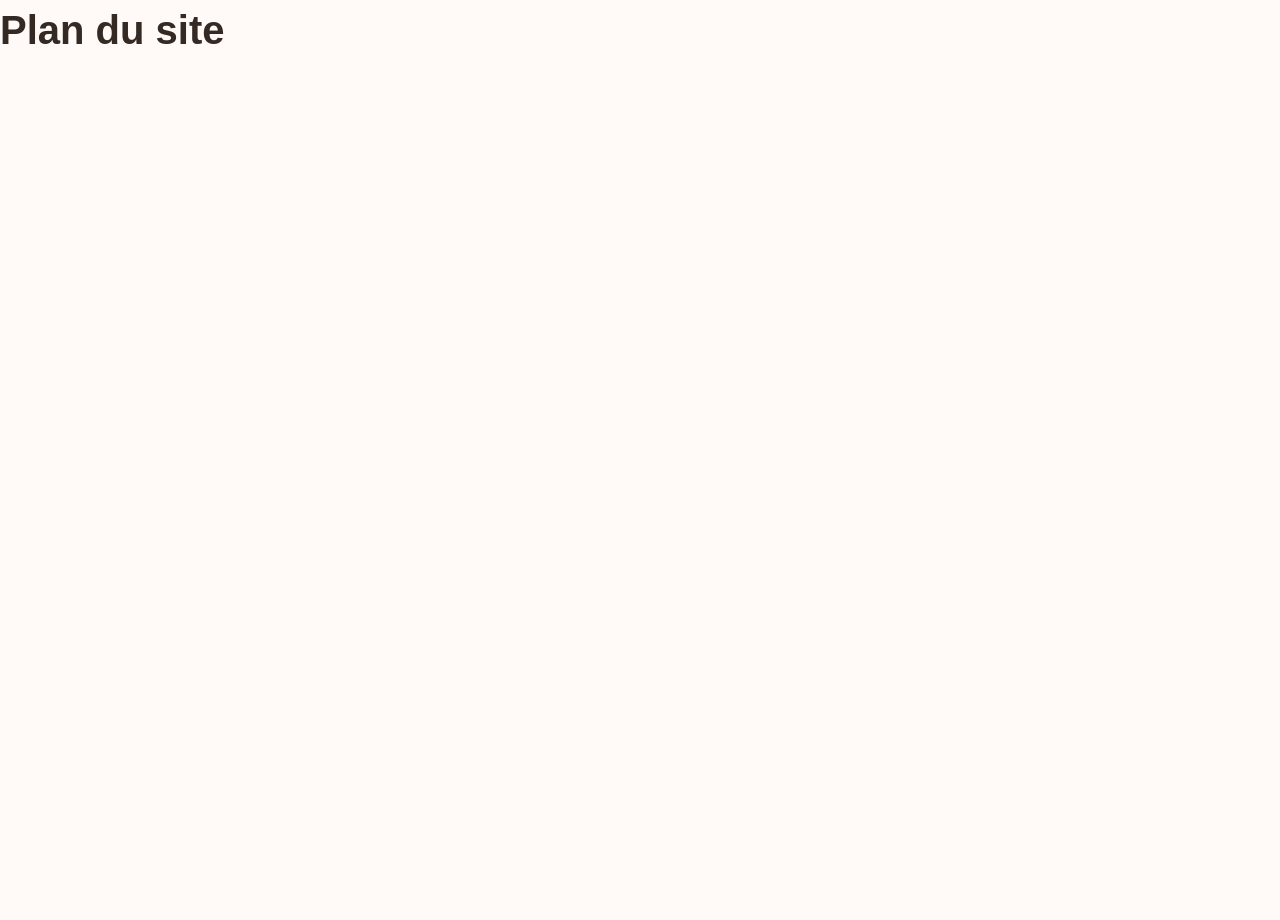
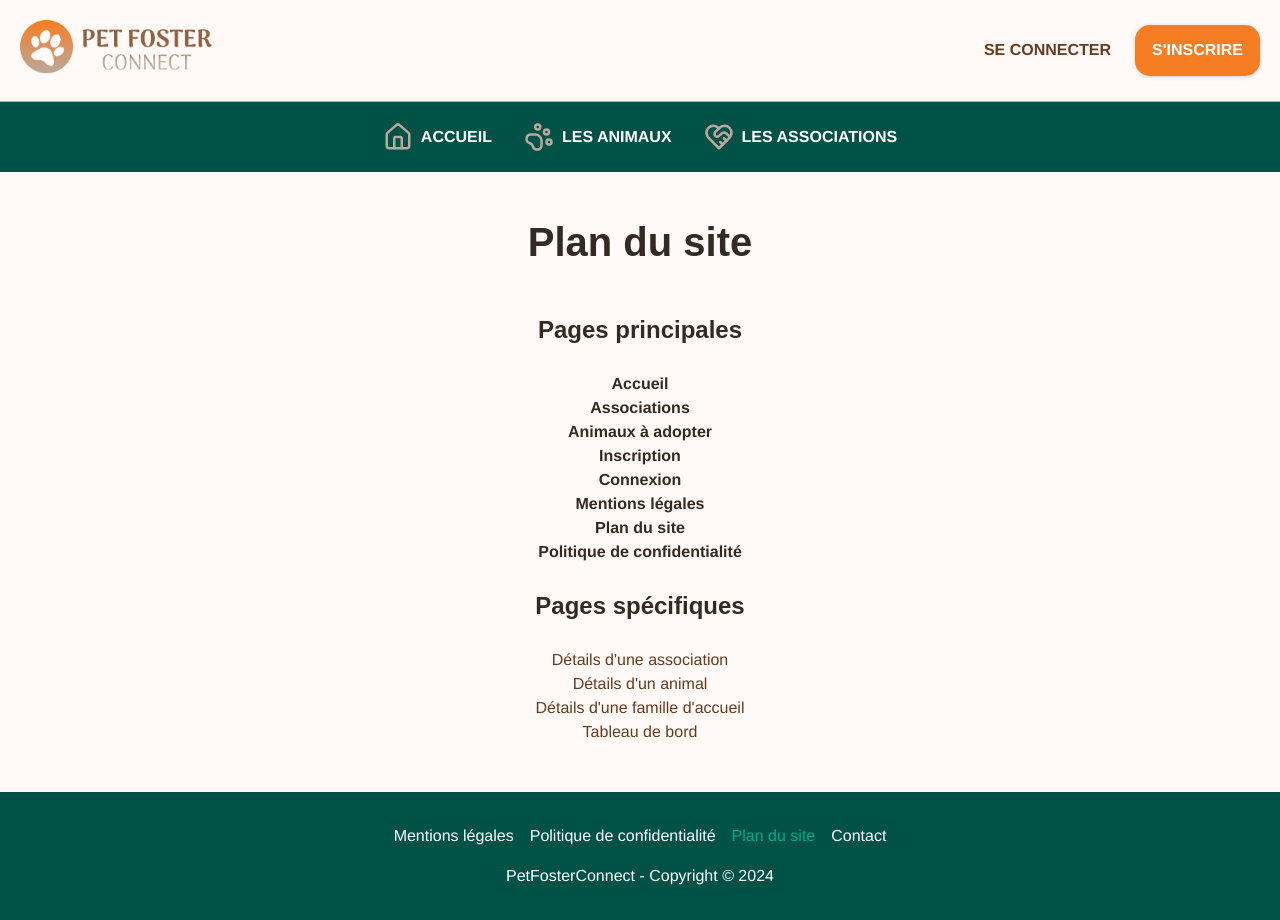
Before and after one commit to SloanGa/PetFosterConnect, a React (Vite) app: page /plan-du-site in a window 1280 px wide. Before the commit the page ends 800 px from the top, so only its background shows below. Built offline with nearby package versions, Linux system fonts and the light colour scheme; a web font is replaced by a local one.

Commit message:
createmapsite

```diff
--- a/src/App.tsx
+++ b/src/App.tsx
@@ -9,7 +9,7 @@ import Famille from "./Pages/Famille";
 import Connexion from "./Pages/Connexion/Connexion.tsx";
 import Inscription from "./Pages/Inscription/Inscription.tsx";
 import MentionsLegales from "./Pages/MentionsLegales/MentionsLegales";
-import PlanDuSite from "./Pages/PlanDuSite";
+import PlanDuSite from "./Pages/PlanDuSite/PlanDuSite";
 import PolitiqueConfidentialite from "./Pages/PolitiqueConfidentialite/PolitiqueConfidentialite";
 import Erreur from "./Pages/Erreur/Erreur.tsx";
 import TableauBord from "./Pages/TableauBord/TableauBord";
--- a/src/Pages/PlanDuSite.tsx
+++ /dev/null
@@ -1,9 +0,0 @@
-const PlanDuSite = () => {
-    return (
-        <div>
-            <h1>Plan du site</h1>
-        </div>
-    );
-};
-
-export default PlanDuSite;
--- /dev/null
+++ b/src/Pages/PlanDuSite/PlanDuSite.scss
@@ -0,0 +1,24 @@
+@use '../../styles/variables' as v;
+
+.main__information {
+   display: block;
+   margin: auto;
+   text-align: center;
+}
+
+.main__information__list {
+    color: v.$main;
+    margin-top: 1.5em;
+    margin-bottom: 1.5em;
+    display: block;
+    text-align: center;
+}
+
+.main__information__list__link :hover{
+        color: v.$tertiary;
+        opacity: 0.7;
+    }
+
+.main__information__list__link__second {
+        color: v.$secondary;
+    }
--- /dev/null
+++ b/src/Pages/PlanDuSite/PlanDuSite.tsx
@@ -0,0 +1,54 @@
+import { Helmet } from "react-helmet-async";
+import Header from "../../Components/Header/Header";
+import Footer from "../../Components/Footer/Footer";
+import './PlanDuSite.scss';
+
+const PlanDuSite = () => {
+    return (
+        <>
+            <Helmet>
+                <title>Plan du site | PetFoster Connect</title>
+                <meta
+                    name="description"
+                    content="Découvrez le plan du site de PetFoster Connect, facilitant la mise en relation entre familles d'accueil et associations de protection animale."
+                />
+            </Helmet>
+
+            <Header />
+
+            <main>
+
+                <h1 className="main__title">Plan du site</h1>
+
+                <section>
+                    <h2 className="main__information">Pages principales</h2>
+                    <ul className="main__information__list">
+                        <li className="main__information__list__link"><a href="/">Accueil</a></li>
+                        <li className="main__information__list__link"><a href="/associations">Associations</a></li>
+                        <li className="main__information__list__link"><a href="/animaux">Animaux à adopter</a></li>
+                        <li className="main__information__list__link"><a href="/inscription">Inscription</a></li>
+                        <li className="main__information__list__link"><a href="/connexion">Connexion</a></li>
+                        <li className="main__information__list__link"><a href="/mentions-legales">Mentions légales</a></li>
+                        <li className="main__information__list__link"><a href="/plan-du-site">Plan du site</a></li>
+                        <li className="main__information__list__link"><a href="/politique-confidentialite">Politique de confidentialité</a></li>
+                    </ul>
+                </section>
+
+                <section>
+                <h2 className="main__information">Pages spécifiques</h2>
+                    <ul className="main__information__list">
+                        <li className="main__information__list__link__second" > Détails d'une association </li>
+                        <li className="main__information__list__link__second" > Détails d'un animal</li>
+                        <li className="main__information__list__link__second">Détails d'une famille d'accueil</li>
+                        <li className="main__information__list__link__second" > Tableau de bord</li>
+                    </ul>
+                </section>
+
+            </main>
+
+            <Footer />
+        </>
+    );
+};
+
+export default PlanDuSite;
```
Also changed, not shown: 1 other file (tests, documents, lock files or other folders).
